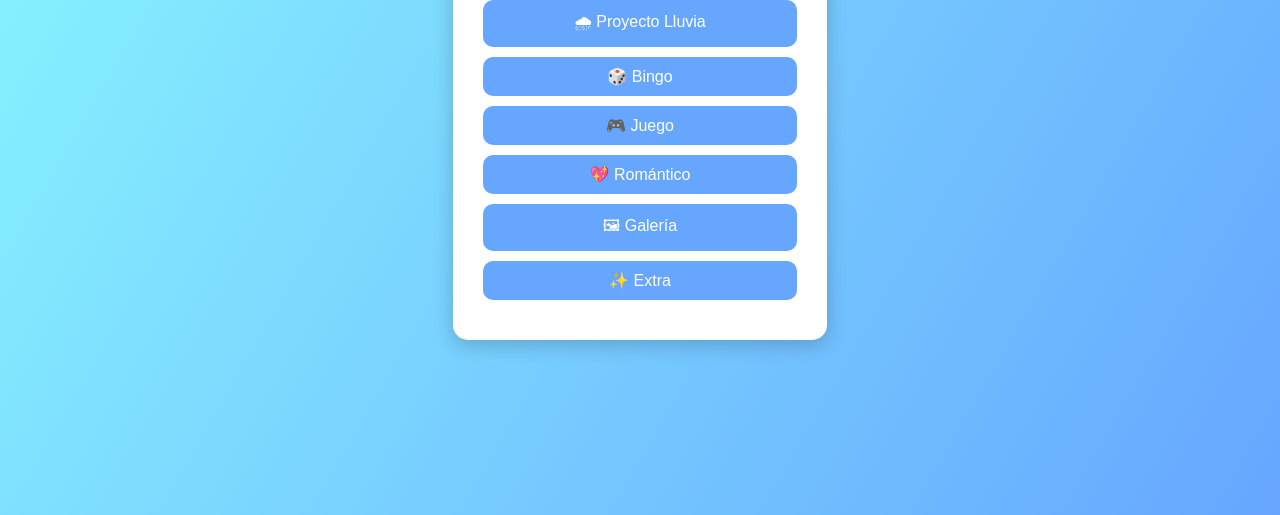
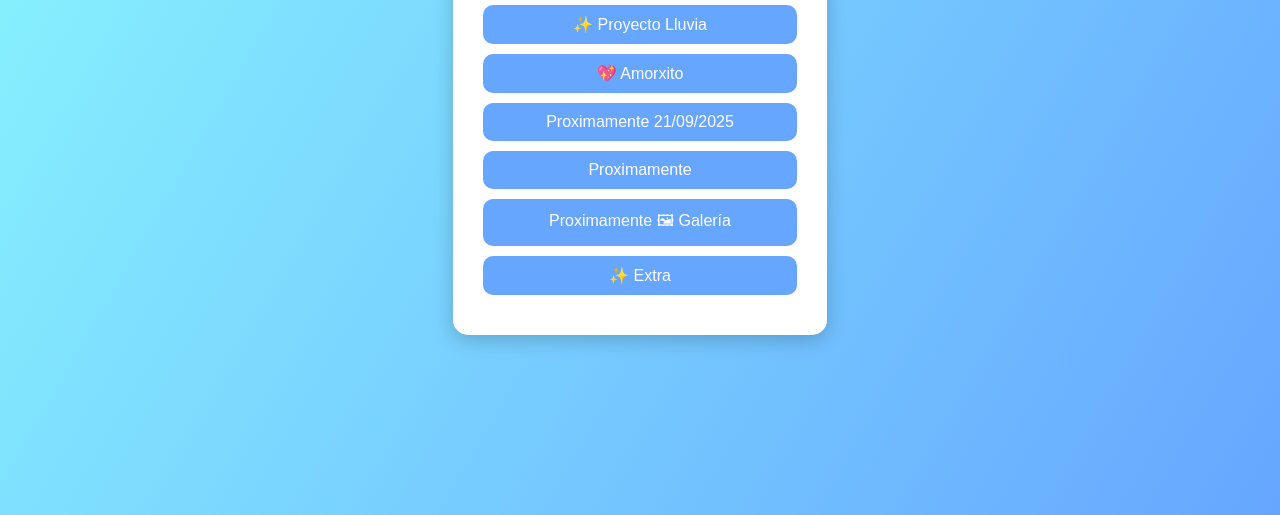
Before and after one commit to JELR1850/web, a plain HTML site: page index.html in a window 1280 px wide. Shown: the part 285-800 px from the top of the page. Drawn offline with Linux system fonts and the light colour scheme.

Commit message:
Update index.html

```diff
--- a/index.html
+++ b/index.html
@@ -42,11 +42,11 @@
 <body>
   <div class="menu">
     <h1>🌟 Mis Proyectos 🌟</h1>
-    <a href="lluvia.html">🌧 Proyecto Lluvia</a>
-    <a href="bingo.html">🎲 Bingo</a>
-    <a href="juego.html">🎮 Juego</a>
-    <a href="romantico.html">💖 Romántico</a>
-    <a href="galeria.html">🖼 Galería</a>
+    <a href="lluvia.html">✨ Proyecto Lluvia</a>
+    <a href="amorxito.html">💖 Amorxito</a>
+    <a href="juego.html"> Proximamente 21/09/2025</a>
+    <a href="romantico.html">Proximamente</a>
+    <a href="galeria.html">Proximamente 🖼 Galería</a>
     <a href="extra.html">✨ Extra</a>
   </div>
 </body>
```
